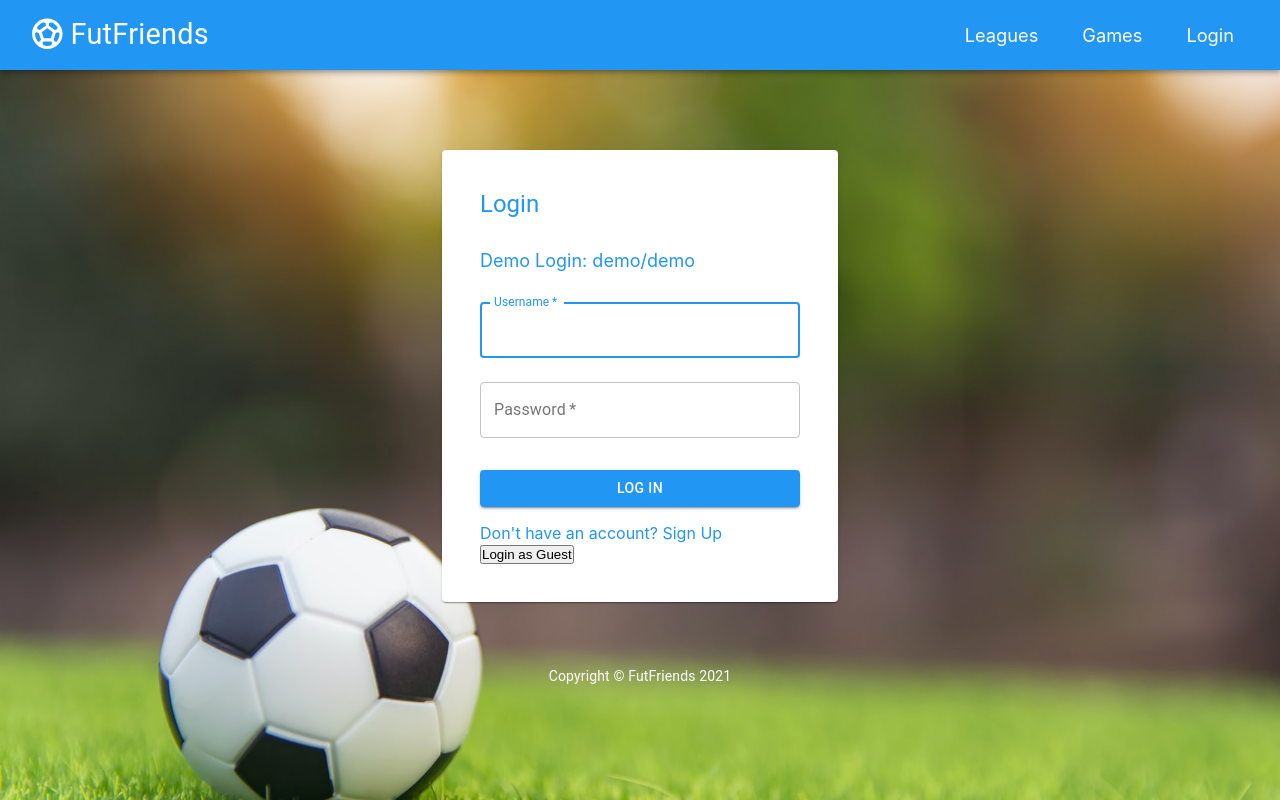
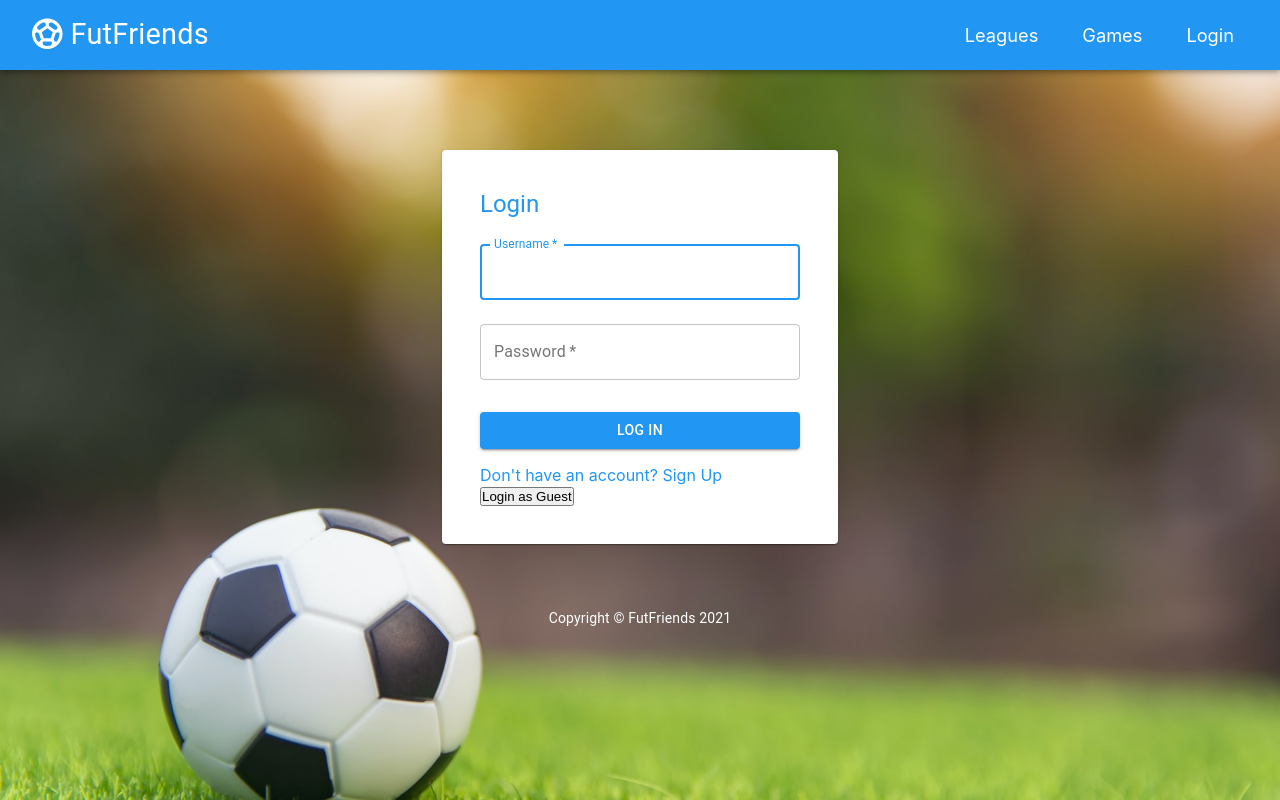
Before and after one commit to devslife7/FutHub, a React (Create React App) app: page /login in a window 1280 px wide. Built offline with nearby package versions, Linux system fonts and the light colour scheme; no server answers.

Commit message:
moved the id to local storage to redux

```diff
--- a/src/redux/reducers/user.js
+++ b/src/redux/reducers/user.js
@@ -32,6 +32,8 @@ export default (state = initialState, action) => {
         invitations,
         favLeagues: parsedUserLeagues,
       }
+
+      localStorage.userId = id
 
       return {
         ...state,
--- a/src/views/Login/Login.js
+++ b/src/views/Login/Login.js
@@ -86,7 +86,6 @@ export default function Login({ history }) {
       const data = response.data
 
       localStorage.token = data.token
-      localStorage.userId = data.user.id
       dispatch(setCurrentUser(data.user))
       resetForm()
       history.push('/profile')
@@ -118,8 +117,6 @@ export default function Login({ history }) {
           <Typography component='h1' variant='h5' style={{ color: '#2196f3' }}>
             Login
           </Typography>
-
-          <div className={classes.demoLogin}>Demo Login: demo/demo</div>
 
           <form className={classes.form} noValidate onSubmit={e => handleLogin(e)}>
             <TextField
```
